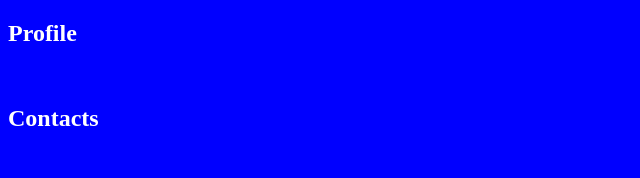
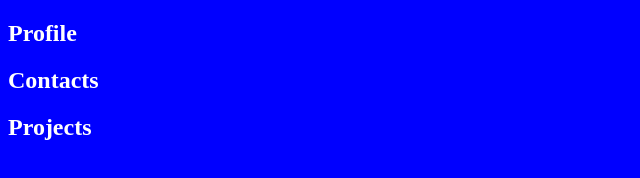
Before and after one commit to ArchanaManoj/trialsite, a plain HTML site: page webforgit/Index.html in a window 1280 px wide. Shown: the whole page, without its empty margins (0-640 px from the left). Drawn offline with Linux system fonts and the light colour scheme.

Commit message:
Added Projects Title

```diff
--- a/webforgit/Index.html
+++ b/webforgit/Index.html
@@ -13,9 +13,9 @@
     </style>
 </head>
 <body>
-    <h2 class="headline">Profile</h2><br />
-
+    <h2 class="headline">Profile</h2>
     <h2 class="headline">Contacts</h2>
+    <h2 class="headline">Projects</h2>
 
 </body>
 </html>
```
Also changed, not shown: webforgit/obj/Debug/webforgit.csproj.FileListAbsolute.txt (added), 18 other files.
